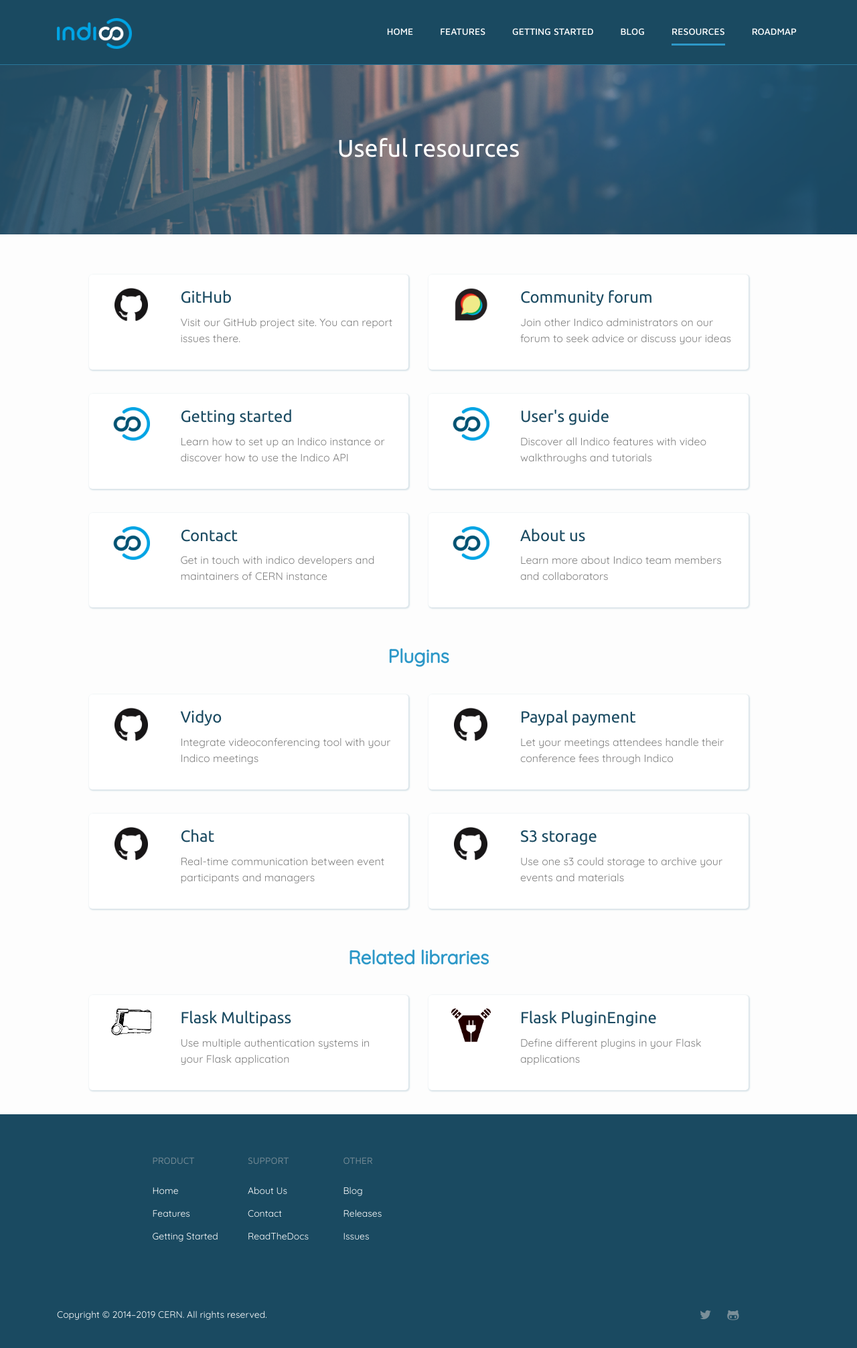
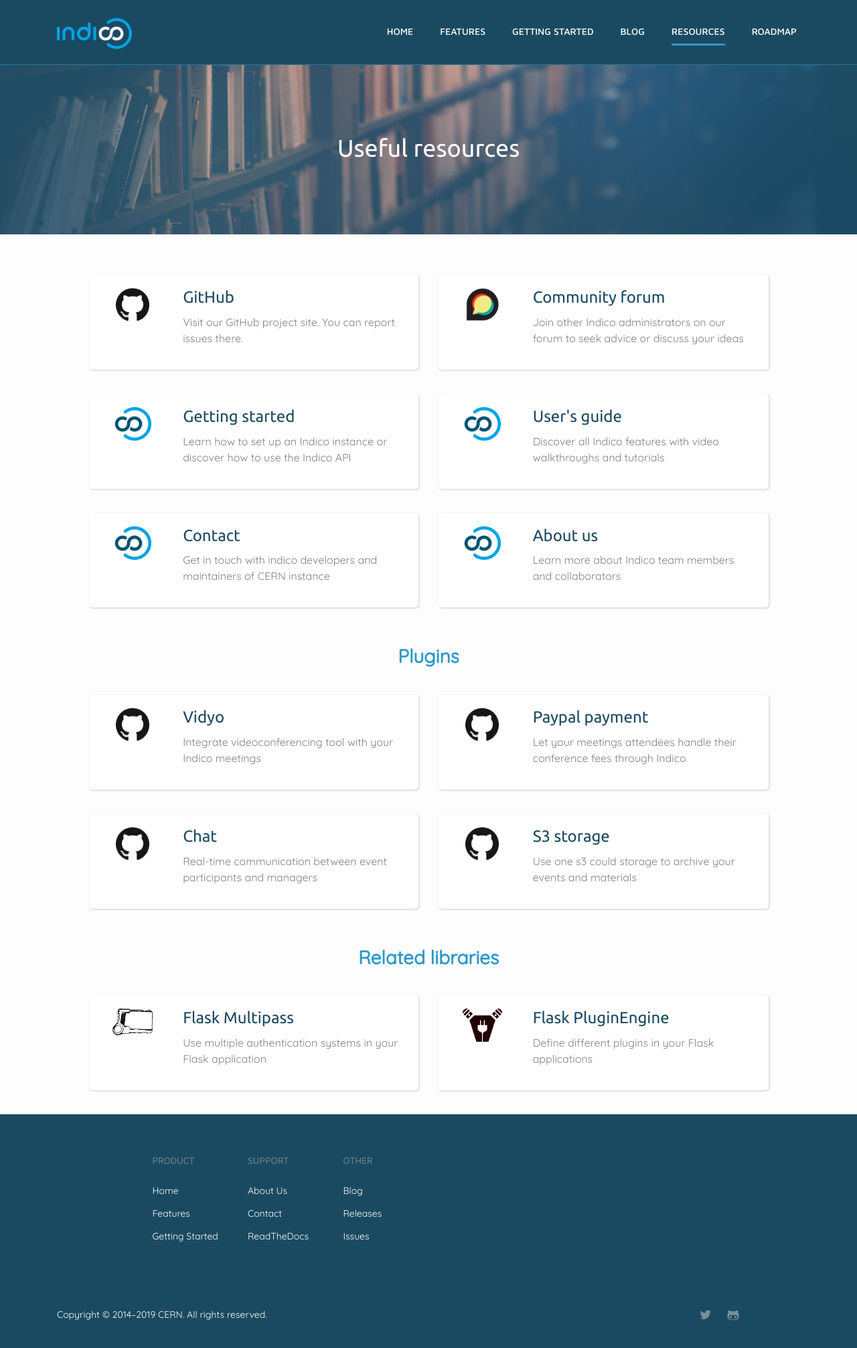
Before and after one commit to indico/indico.github.io, a Jekyll site: the page built from resources.md, in a window 1280 px wide. Shown: the whole page at 67% size. Built offline with Jekyll 4.4.1, drawn with Linux system fonts in a browser that asks for light colours; nearby versions of some CDN libraries; comment, search, counter and statistics services are not loaded.

Commit message:
Fix responsiveness cont.

```diff
--- a/_layouts/getting_started.html
+++ b/_layouts/getting_started.html
@@ -12,7 +12,7 @@
                 </div>
             </div>
             <div class="row justify-content-center getting-started-options">
-                <div class="col-md-6 col-12">
+                <div class="col-lg-6 col-12">
                     <a class="option-card" href="https://docs.getindico.io/en/stable/installation/">
                         <div class="row justify-content-center">
                             <div class="col-3">
@@ -25,7 +25,7 @@
                         </div>
                     </a>
                 </div>
-                <div class="col-md-6 col-12">
+                <div class="col-lg-6 col-12">
                     <a class="option-card" href="https://sandbox.getindico.io">
                         <div class="row justify-content-center">
                             <div class="col-3">
--- a/_layouts/resources.html
+++ b/_layouts/resources.html
@@ -17,7 +17,7 @@
                     <h3 class="col-12 section-title">{{ section.title }}</h3>
                 {%- endif -%}
                 {%- for resource in section.resources -%}
-                    <div class="col-md-6">
+                    <div class="col-lg-6">
                         <a class="resource-card" href="{{ resource.link }}" target="_blank" rel="noopener noreferrer">
                             <div class="row justify-content-center">
                                 <div class="col-3">
--- a/_layouts/roadmap.html
+++ b/_layouts/roadmap.html
@@ -10,7 +10,7 @@
 </section>
 <section class="container roadmap">
     <div class="row justify-content-center">
-        <div class="col-9">
+        <div class="col-12 col-md-10">
             <div class="container">{{ content }}</div>
         </div>
     </div>
--- a/css/indico.scss
+++ b/css/indico.scss
@@ -43,9 +43,11 @@
 $on-palm:   600px;
 $on-laptop: 800px;
 
-$sm:    768px;
-$md:    992px;
-$lg:    1200px;
+$sm:    576px;
+$md:    768px;
+$lg:    992px;
+$xl:    1200px;
+
 
 @mixin media-query($device) {
     @media screen and (max-width: $device) {
@@ -512,6 +514,10 @@
 .hero-getting-started {
     height: 800px;
     background-image: url("../img/hero/getting_started.png");
+
+    @media (max-width: $lg) {
+        height: 1000px;
+    }
 }
 
 .hero-blog {
@@ -1036,7 +1042,7 @@
 
  .getting-started-options {
      font-family: $quicksand;
-     margin:100px 10px;
+     margin: 100px 10px;
 
     .option-card {
         margin: 30px;
@@ -1081,6 +1087,10 @@
             left: 0;
             background: $blue-gradient;
         }
+    }
+
+    @media(max-width: $lg) {
+        margin: 40px 10px;
     }
 
  }
@@ -1319,7 +1329,6 @@
 
     .resources-section {
         margin-top: 20px;
-        width: 100%;
 
         .section-title {
             text-align: center;
```
